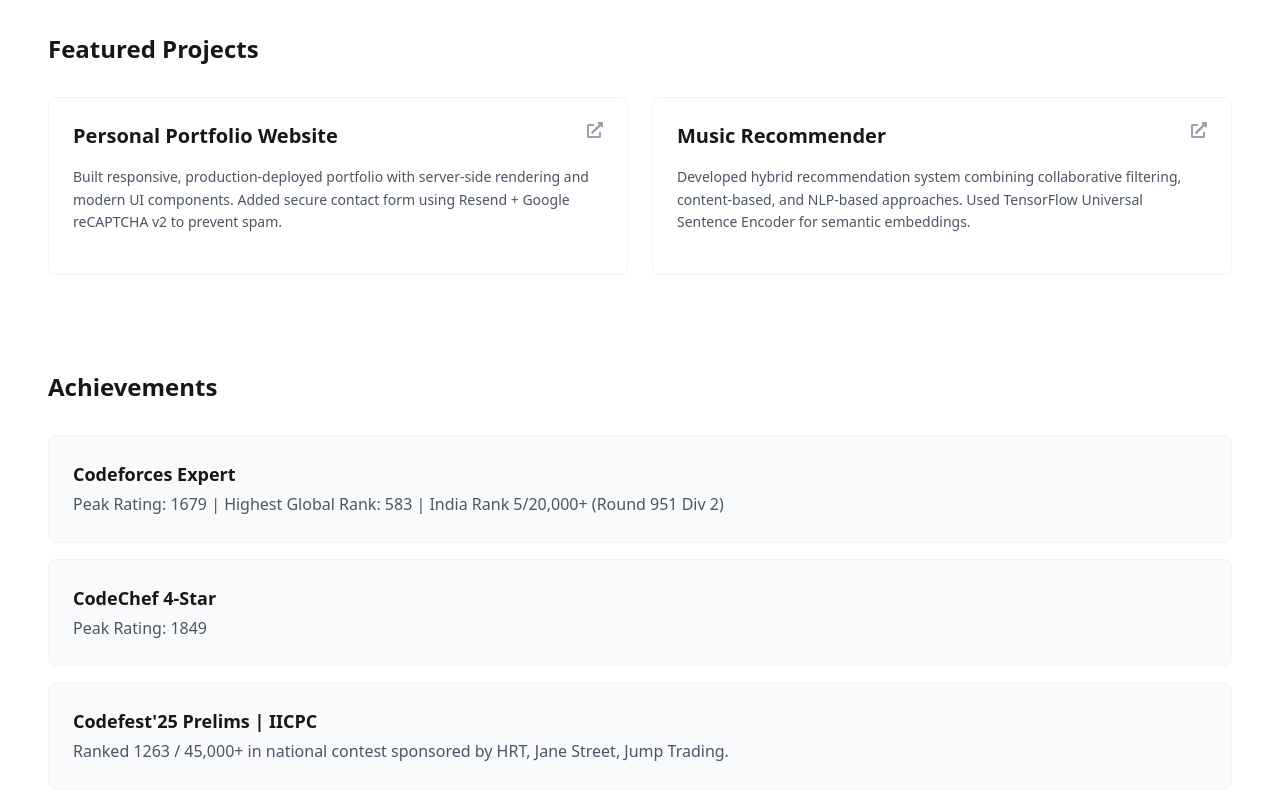
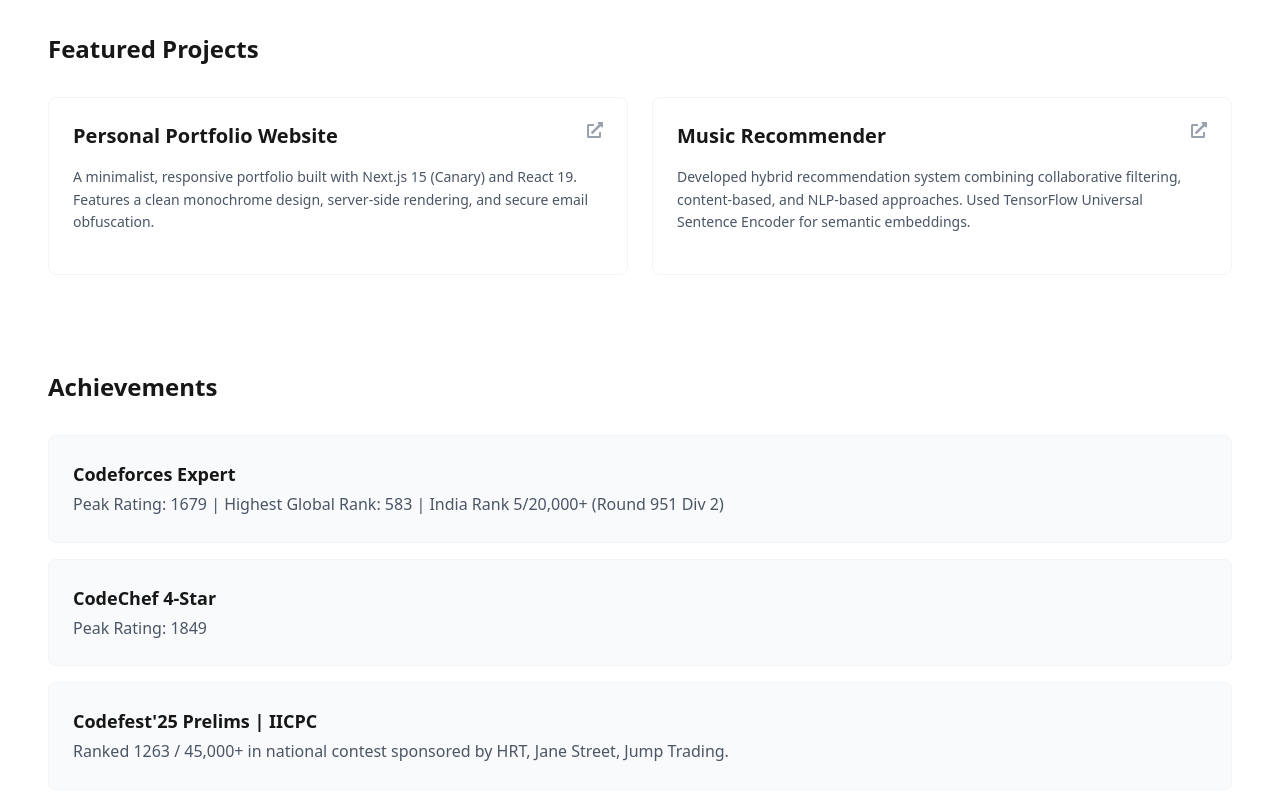
Before and after one commit to MuhammadxAlixtech/portfolio, a Next.js app: page / in a window 1280 px wide. Shown: the part 1660-2460 px from the top of the page. Built offline with nearby package versions, Linux system fonts and the light colour scheme.

Commit message:
Added updated resume

```diff
--- a/src/app/page.tsx
+++ b/src/app/page.tsx
@@ -9,7 +9,7 @@ import { FaDownload } from "react-icons/fa";
 const projects = [
   {
     title: "Personal Portfolio Website",
-    description: "Built responsive, production-deployed portfolio with server-side rendering and modern UI components. Added secure contact form using Resend + Google reCAPTCHA v2 to prevent spam.",
+    description: "A minimalist, responsive portfolio built with Next.js 15 (Canary) and React 19. Features a clean monochrome design, server-side rendering, and secure email obfuscation.",
     link: "https://github.com/MuhammadxAlixtech", // Placeholder link if not provided
   },
   {
```
Also changed, not shown: 1 other file (tests, documents, lock files or other folders).
